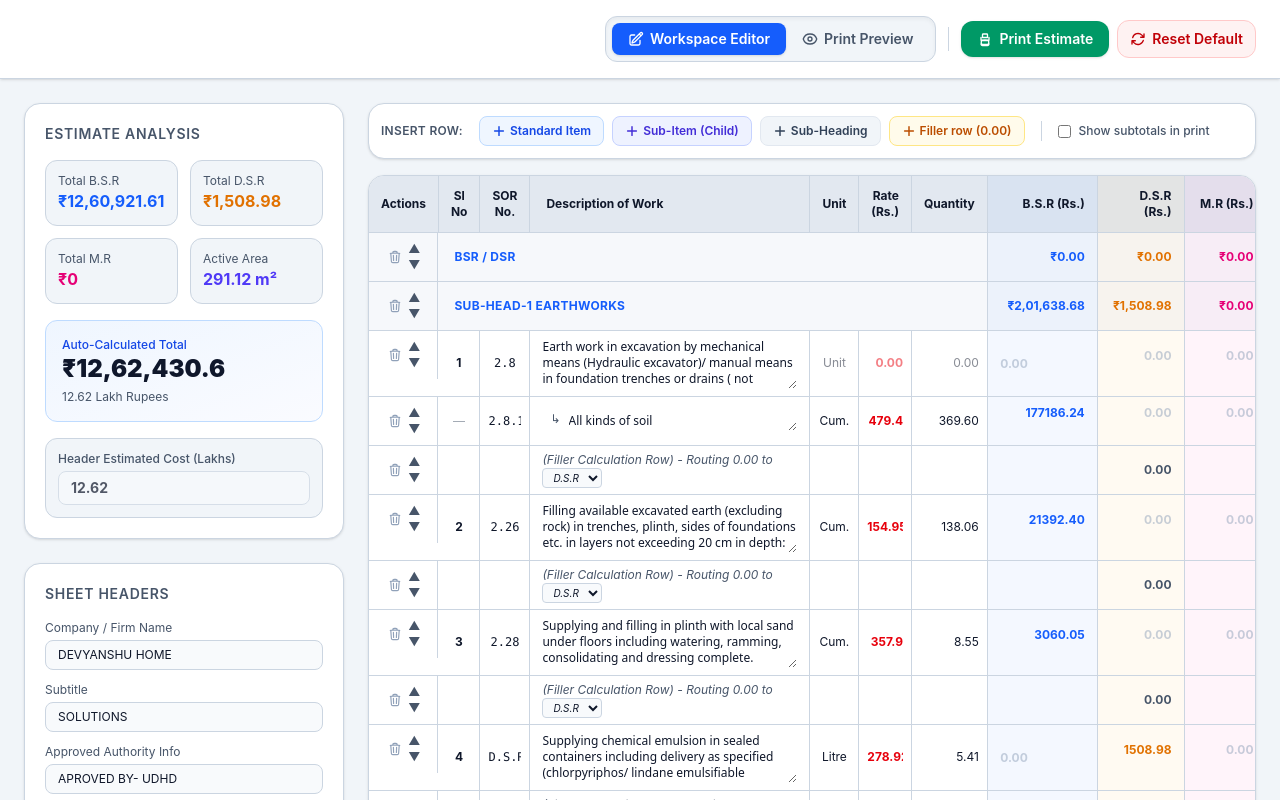
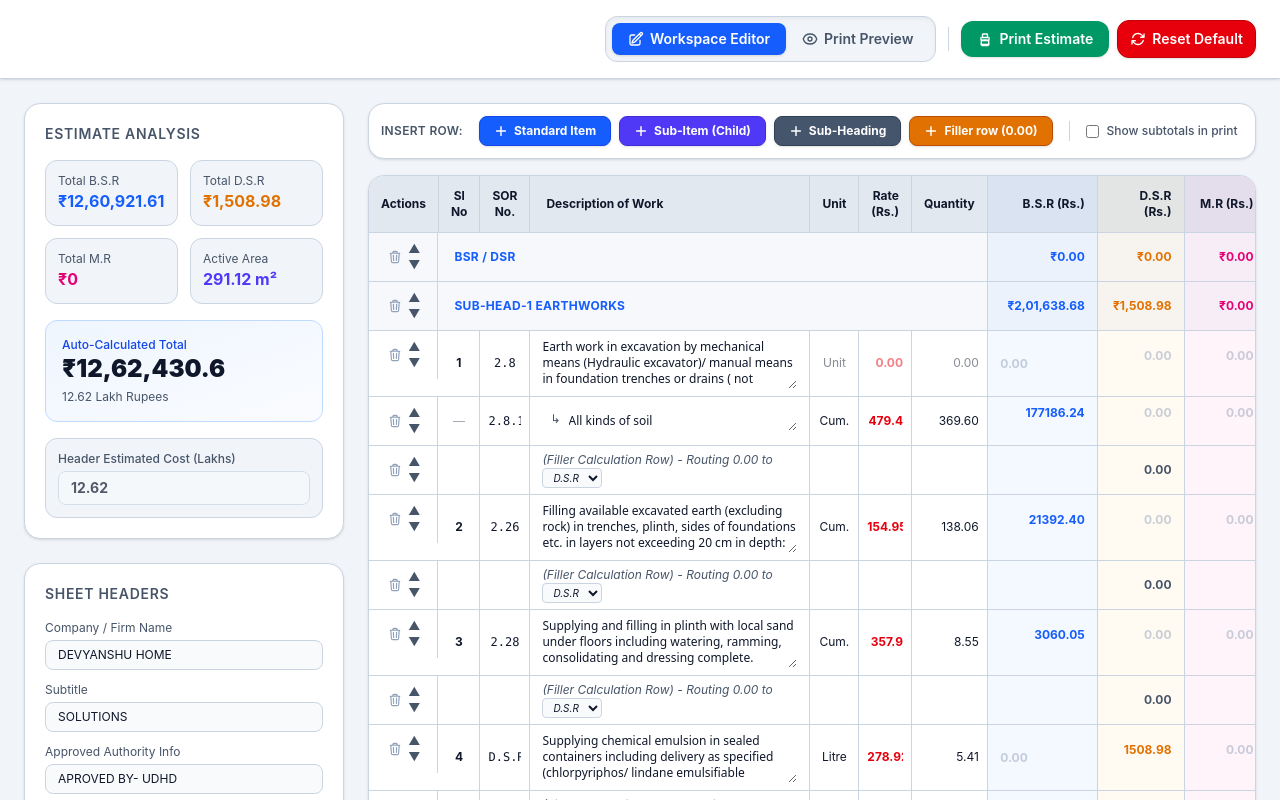
Before and after one commit to Viidhyanshu/Webapp, a Next.js app: page / in a window 1280 px wide. Shown: the top 800 px of the page. Built offline with nearby package versions, Linux system fonts and the light colour scheme.

Commit message:
fixed the buttons

```diff
--- a/app/page.tsx
+++ b/app/page.tsx
@@ -264,7 +264,7 @@ export default function Home() {
           <button
             onClick={handleReset}
             title="Reset to original screenshot state"
-            className="bg-red-50 hover:bg-red-100 text-red-700 dark:bg-red-950/60 dark:hover:bg-red-900 border border-red-200 dark:border-red-800/80 dark:text-red-300 px-3 py-2 rounded-xl text-sm font-semibold transition-all flex items-center gap-1.5 cursor-pointer"
+            className="bg-red-600 hover:bg-red-700 text-white px-3 py-2 rounded-xl text-sm font-semibold transition-all flex items-center gap-1.5 cursor-pointer shadow-sm border border-red-700"
           >
             <svg xmlns="http://www.w3.org/2000/svg" fill="none" viewBox="0 0 24 24" strokeWidth={2} stroke="currentColor" className="w-4 h-4">
               <path strokeLinecap="round" strokeLinejoin="round" d="M16.023 9.348h4.992v-.001M2.985 19.644v-4.992m0 0h4.992m-4.993 0l3.181 3.183a8.25 8.25 0 0013.803-3.7M4.031 9.865a8.25 8.25 0 0113.803-3.7l3.181 3.182m0-4.991v4.99" />
--- a/components/EstimateTable.tsx
+++ b/components/EstimateTable.tsx
@@ -49,7 +49,7 @@ export default function EstimateTable({
 
         <button
           onClick={() => addRow('item')}
-          className="bg-blue-50 hover:bg-blue-100 text-blue-700 dark:bg-blue-950/60 dark:border-blue-800/80 dark:hover:bg-blue-900 dark:text-blue-300 border border-blue-200 dark:border-transparent px-3 py-1.5 rounded-lg text-xs font-semibold transition flex items-center gap-1 cursor-pointer"
+          className="bg-blue-600 hover:bg-blue-700 text-white px-3.5 py-1.5 rounded-lg text-xs font-bold transition flex items-center gap-1.5 cursor-pointer shadow-sm border border-blue-700"
         >
           <svg xmlns="http://www.w3.org/2000/svg" fill="none" viewBox="0 0 24 24" strokeWidth={2.5} stroke="currentColor" className="w-3.5 h-3.5">
             <path strokeLinecap="round" strokeLinejoin="round" d="M12 4.5v15m7.5-7.5h-15" />
@@ -59,7 +59,7 @@ export default function EstimateTable({
 
         <button
           onClick={() => addRow('sub-item')}
-          className="bg-indigo-50 hover:bg-indigo-100 text-indigo-700 dark:bg-indigo-950/60 dark:border-indigo-800/80 dark:hover:bg-indigo-900 dark:text-indigo-300 border border-indigo-200 dark:border-transparent px-3 py-1.5 rounded-lg text-xs font-semibold transition flex items-center gap-1 cursor-pointer"
+          className="bg-indigo-600 hover:bg-indigo-700 text-white px-3.5 py-1.5 rounded-lg text-xs font-bold transition flex items-center gap-1.5 cursor-pointer shadow-sm border border-indigo-700"
         >
           <svg xmlns="http://www.w3.org/2000/svg" fill="none" viewBox="0 0 24 24" strokeWidth={2.5} stroke="currentColor" className="w-3.5 h-3.5">
             <path strokeLinecap="round" strokeLinejoin="round" d="M12 4.5v15m7.5-7.5h-15" />
@@ -69,7 +69,7 @@ export default function EstimateTable({
 
         <button
           onClick={() => addRow('section')}
-          className="bg-slate-100 hover:bg-slate-200 text-slate-700 dark:bg-slate-800 dark:border-slate-700 dark:hover:bg-slate-750 dark:text-slate-200 border border-slate-200 px-3 py-1.5 rounded-lg text-xs font-semibold transition flex items-center gap-1 cursor-pointer"
+          className="bg-slate-600 hover:bg-slate-700 text-white px-3.5 py-1.5 rounded-lg text-xs font-bold transition flex items-center gap-1.5 cursor-pointer shadow-sm border border-slate-700"
         >
           <svg xmlns="http://www.w3.org/2000/svg" fill="none" viewBox="0 0 24 24" strokeWidth={2.5} stroke="currentColor" className="w-3.5 h-3.5">
             <path strokeLinecap="round" strokeLinejoin="round" d="M12 4.5v15m7.5-7.5h-15" />
@@ -79,7 +79,7 @@ export default function EstimateTable({
 
         <button
           onClick={() => addRow('filler')}
-          className="bg-amber-50 hover:bg-amber-100 text-amber-700 dark:bg-amber-950/40 dark:border-amber-900/60 dark:hover:bg-amber-900 dark:text-amber-300 border border-amber-200 dark:border-transparent px-3 py-1.5 rounded-lg text-xs font-semibold transition flex items-center gap-1 cursor-pointer"
+          className="bg-amber-600 hover:bg-amber-700 text-white px-3.5 py-1.5 rounded-lg text-xs font-bold transition flex items-center gap-1.5 cursor-pointer shadow-sm border border-amber-700"
           title="Adds an empty spreadsheet line containing 0.00 in a chosen column, matching the screenshot layout style"
         >
           <svg xmlns="http://www.w3.org/2000/svg" fill="none" viewBox="0 0 24 24" strokeWidth={2.5} stroke="currentColor" className="w-3.5 h-3.5">
```
